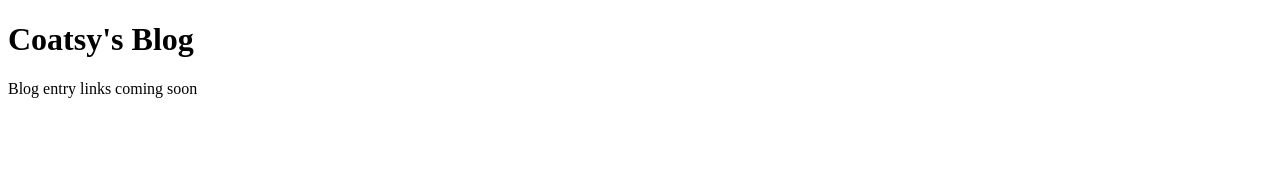
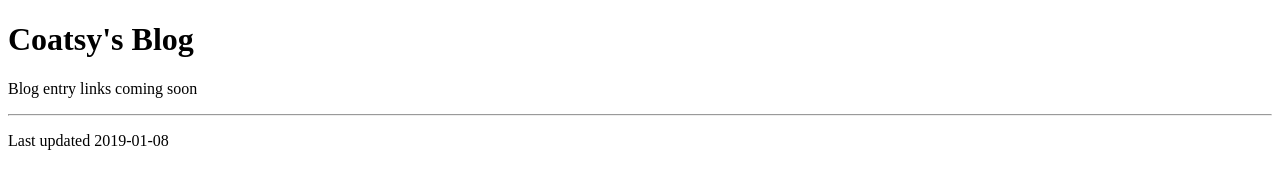
Before and after one commit to coatsy/coatsy.github.io, a plain HTML site: page blog/index.html in a window 1280 px wide. Drawn offline with Linux system fonts and the light colour scheme.

Commit message:
Add footers to indexes

```diff
--- a/blog/index.html
+++ b/blog/index.html
@@ -1,10 +1,12 @@
 <!DOCTYPE html>
 <html>
 <head>
-    <title>Coatsy's Bloge</title>
+    <title>Coatsy's Blog</title>
 </head>
 <body>
 <h1>Coatsy's Blog</h1>
 <p>Blog entry links coming soon</p>
+<hr/>
+<p class="footer">Last updated 2019-01-08</p>
 </body>
 </html>
```
Also changed, not shown: index.html (+2 -0 lines).
